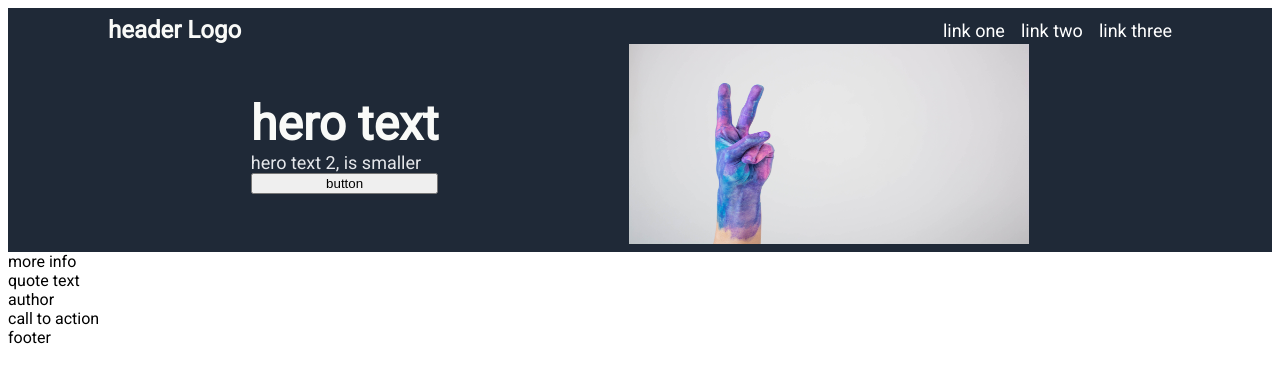
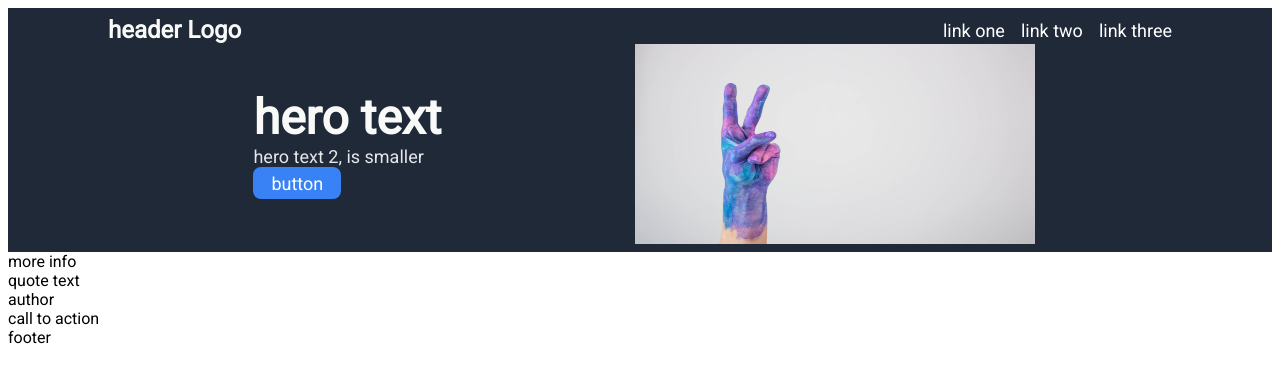
Before and after one commit to romero-gaston/first-web-page, a plain HTML site: page index.html in a window 1280 px wide. Drawn offline with Linux system fonts and the light colour scheme.

Commit message:
finish the first two sections, html and css

```diff
--- a/index.html
+++ b/index.html
@@ -30,7 +30,7 @@
           <div class="hero-text">hero text</div>
           <div class="hero-text2">hero text 2, is smaller</div>
 
-          <button>button</button>
+          <button class="button1">button</button>
         </div>
 
         <div class="main-info-box2">
--- a/style.css
+++ b/style.css
@@ -1,3 +1,6 @@
+* {
+  box-sizing: border-box;
+}
 body {
   font-family: "Roboto", sans-serif;
   display: flex;
@@ -43,6 +46,9 @@ a {
 .main-info-box1 {
   display: flex;
   flex-direction: column;
+  align-items: start;
+  justify-content: center;
+  padding: 8px;
 }
 .hero-text {
   font-size: 48px;
@@ -61,6 +67,12 @@ a {
   width: 400px;
   height: 200px;
 }
-#button1 {
+.button1 {
   background-color: #3882f6;
+  color: white;
+  font-size: 18px;
+  font-family: "roboto";
+  padding: 0.3em 1em;
+  border-radius: 8px;
+  border: none;
 }
```
